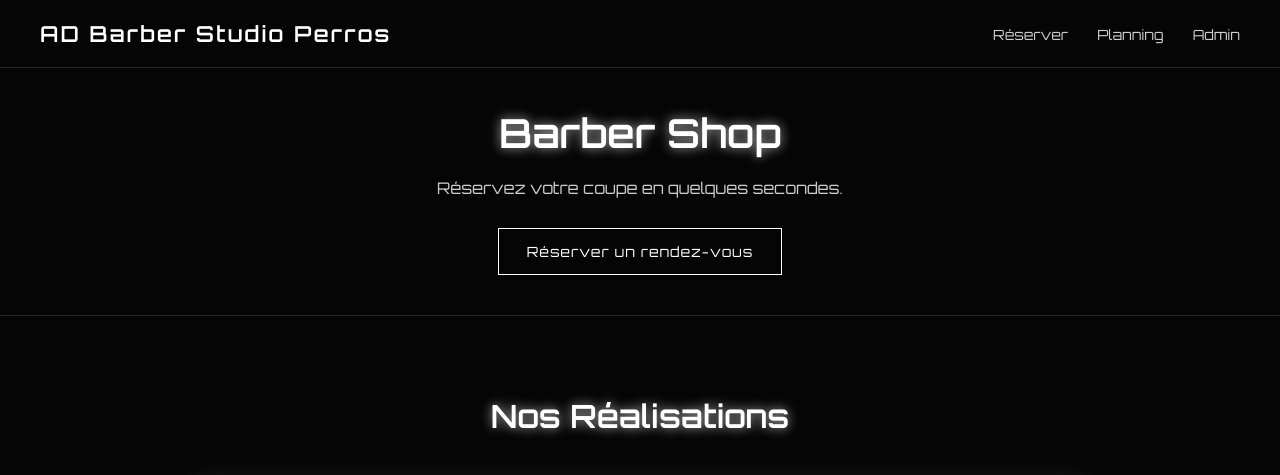
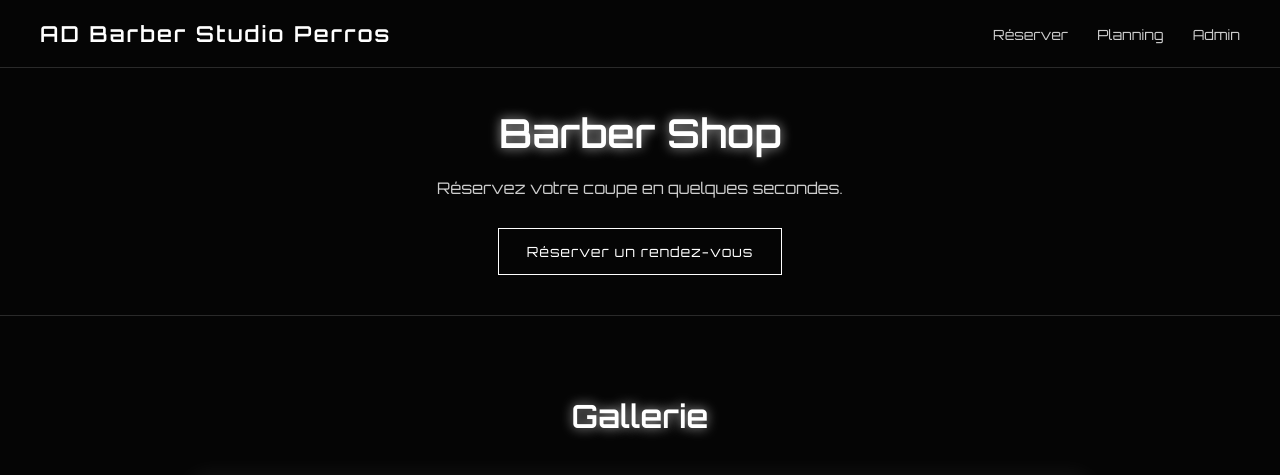
Before and after one commit to YannTwoo/barber-studio-1.1, a website: page public/index.html in a window 1280 px wide. Shown: the top 475 px of the page. Drawn offline with Linux system fonts and the light colour scheme.

Commit message:
last push 15/06

```diff
--- a/public/index.html
+++ b/public/index.html
@@ -44,7 +44,7 @@ Réserver un rendez-vous
 
 <section class="gallery">
 
-<h2>Nos Réalisations</h2>
+<h2>Gallerie</h2>
 
 <div class="slider-container">
 
```
Also changed, not shown: public/images/coupe1.jpg, public/images/coupe3.jpg.
